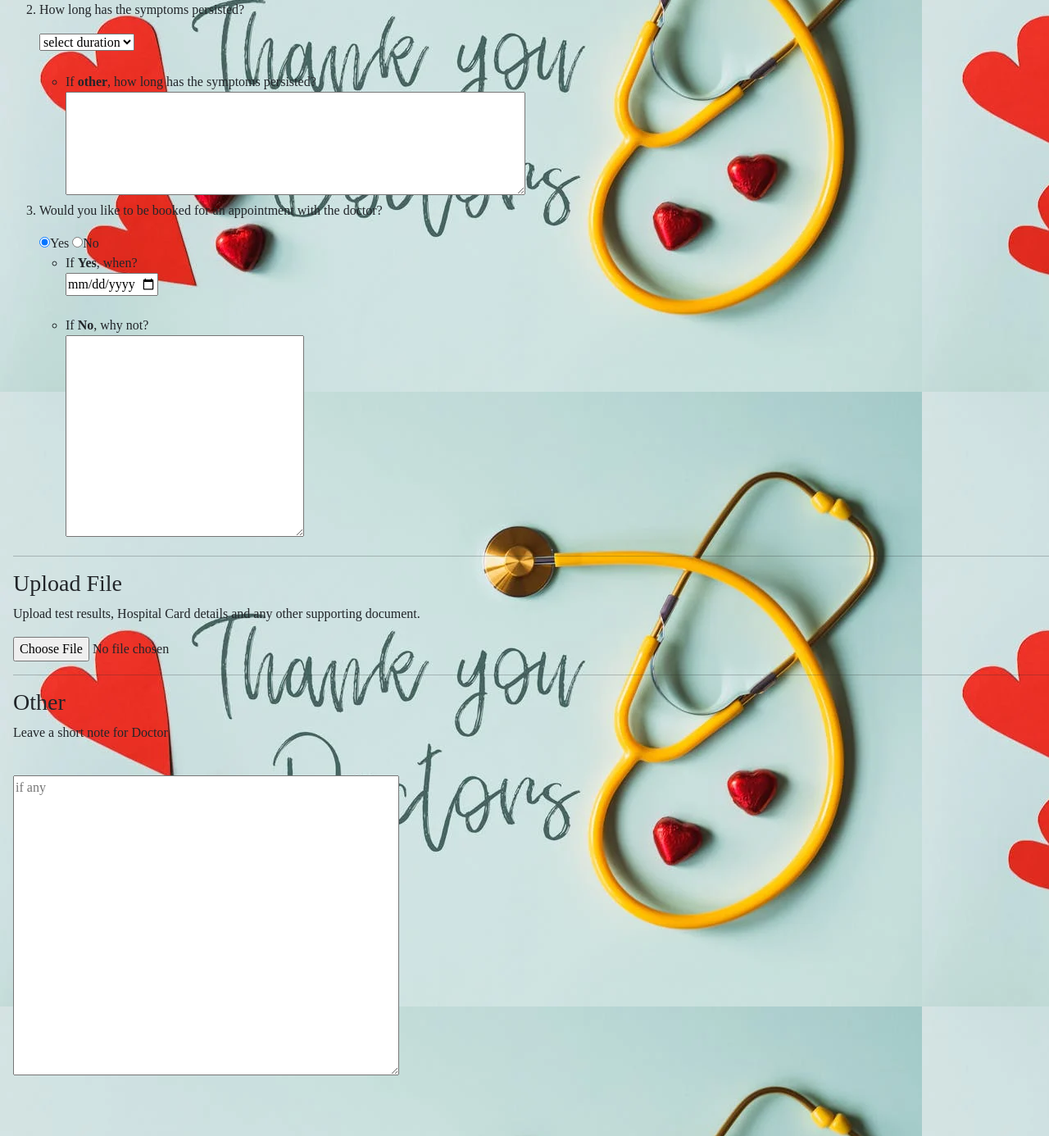
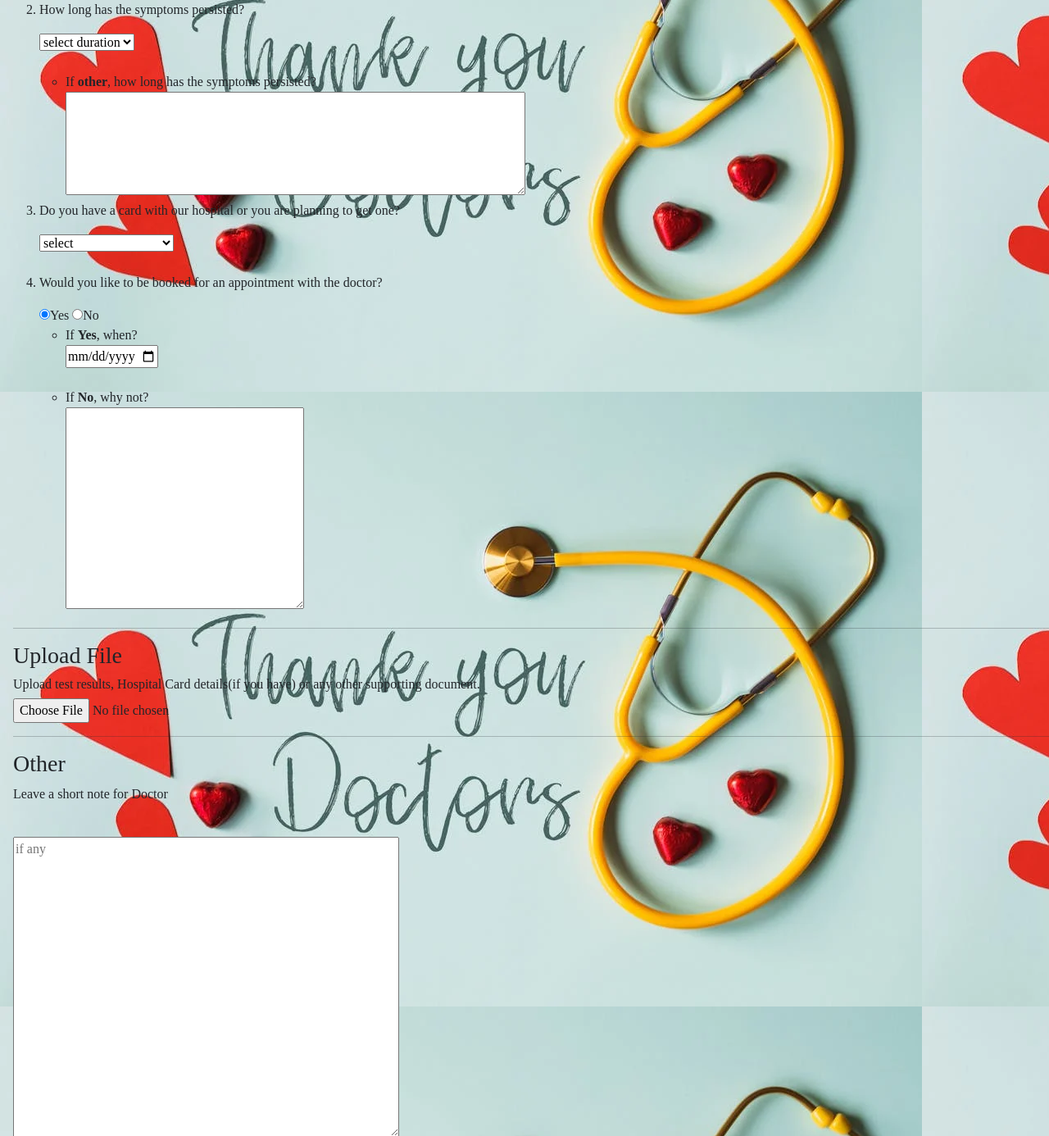
Before and after one commit to Cessaprince/Hospital-Django, a Django app: page /health/hospital_appointment/ in a window 1280 px wide. Shown: the part 1772-3158 px from the top of the page at 82% size. Run offline with Django 5.2, Linux system fonts and the light colour scheme; some libraries are stand-ins or nearby versions.

Commit message:
Made changes to file

```diff
--- a/hospital_site/health/templates/health/appointment_hos.html
+++ b/hospital_site/health/templates/health/appointment_hos.html
@@ -189,6 +189,16 @@
                         </ul>
 
                     </li>
+
+                    <li>
+                        <p>Do you have a card with our hospital or you are planning to get one?</p>
+                        <select name="card_select" id="card_select">
+                            <option value="0">select</option>
+                            <option value="1">I have a Card</option>
+                            <option value="2">I plan to purchase one</option>
+                        </select>
+                    </li>
+                    <br>
                     <li>
                         <p>Would you like to be booked for an appointment with the doctor?</p>
                         <input type="radio" name="booking" value="yes" checked>Yes
@@ -205,6 +215,7 @@
                         </ul>
 
                     </li>
+
                     </ul>
                     </li>
                 </ol>
@@ -212,7 +223,7 @@
             <hr>
             <div class="picture">
                 <h3>Upload File</h3>
-                <p class="upload">Upload test results, Hospital Card details and any other supporting document.</p>
+                <h6 class="upload">Upload test results, Hospital Card details(if you have) or any other supporting document.</h6>
                 <input type="file">
             </div>
             <hr>
--- a/hospital_site/health/urls.py
+++ b/hospital_site/health/urls.py
@@ -1,6 +1,7 @@
 from django.urls import path
 
 from health import views
+
 urlpatterns = [
     path('hospital_index/', views.hospital_index, name='hospital_index'),
     path('hospital_about/', views.hospital_about, name='hospital_about'),
```
